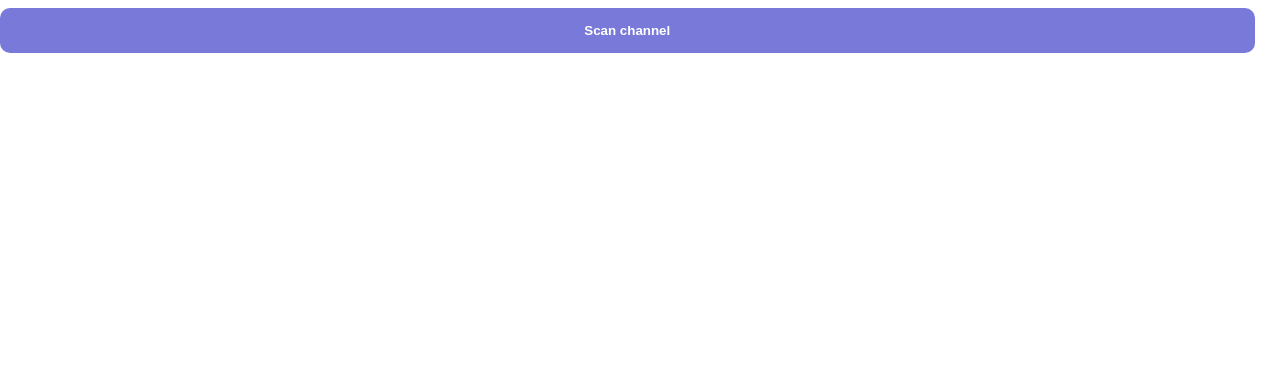
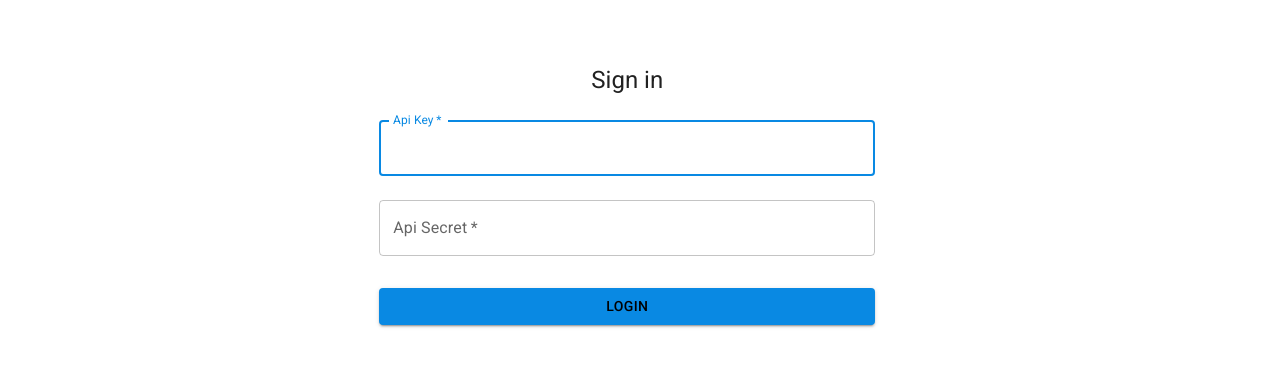
Before and after one commit to shadrix/chrome-extensions, a React (Create React App) app: page / in a window 1280 px wide. Shown: the top 366 px of the page. Built offline with nearby package versions, Linux system fonts and the light colour scheme.

Commit message:
feat: added mobx and MUI

```diff
--- a/package.json
+++ b/package.json
@@ -4,9 +4,14 @@
   "version": "0.1.0",
   "dependencies": {
     "@craco/craco": "7.0.0",
+    "@emotion/react": "^11.10.6",
+    "@emotion/styled": "^11.10.6",
+    "@mui/material": "^5.11.10",
     "@types/node": "16.18.3",
     "@types/react": "18.0.25",
     "@types/react-dom": "18.0.8",
+    "mobx": "^6.8.0",
+    "mobx-react-lite": "^3.4.0",
     "react": "18.2.0",
     "react-dom": "18.2.0",
     "react-scripts": "5.0.1",
--- a/public/index.html
+++ b/public/index.html
@@ -4,6 +4,14 @@
     <meta charset="utf-8" />
     <meta name="viewport" content="width=device-width, initial-scale=1" />
     <meta name="theme-color" content="#000000" />
+    <link
+  rel="stylesheet"
+  href="https://fonts.googleapis.com/css?family=Roboto:300,400,500,700&display=swap"
+/>
+<link
+  rel="stylesheet"
+  href="https://fonts.googleapis.com/icon?family=Material+Icons"
+/>
     <title>CryptoFateev</title>
   </head>
   <body>
--- a/src/components/App/App.css
+++ /dev/null
@@ -1,51 +0,0 @@
-:root {
-  --primary-color: #7979d9;
-  --primary-color-darker: #6a6ac2;
-}
-
-div.App {
-  width: 100%;
-  height: 100%;
-  background-color: white;
-  display: flex;
-  flex-direction: column;
-}
-
-.App .title {
-  text-align: center;
-}
-.App .topic {
-  border-bottom: 2px solid var(--primary-color);
-  width: fit-content;
-  padding-bottom: 5px;
-}
-
-.App h2,
-.App h3,
-.App p {
-  margin: 10px 0;
-}
-
-.App .key {
-  font-weight: bold;
-  color: white;
-  background: var(--primary-color);
-  padding: 3px 8px;
-  margin: 0 5px;
-  border-radius: 10px;
-  font-size: 0.8em;
-}
-
-.App button {
-  padding: 15px;
-  outline: none;
-  border: none;
-  border-radius: 10px;
-  font-weight: bold;
-  background-color: var(--primary-color);
-  color: white;
-  cursor: pointer;
-}
-.App button:hover {
-  background-color: var(--primary-color-darker);
-}
--- a/src/components/App/App.tsx
+++ b/src/components/App/App.tsx
@@ -1,53 +1,48 @@
-import { useEffect, useState } from "react";
+import { CssBaseline, ThemeProvider } from "@mui/material";
+import React, {createContext, useState} from "react";
 import { ParentWindow } from "../../messaging/ParentWindow";
-import "./App.css";
+import { createTheme } from "@mui/material/styles";
+import {IAppStore} from "../../interfaces/appStore";
+import AuthStore from "../../stores/AuthStore";
+import Home from "../../pages/Home";
+import Login from "../../pages/Login";
+import { observer } from "mobx-react-lite";
 
-/*
-  Instantiate a new ParentWindow object.
-  This object will be used to send and receive messages from the parent window.
-*/
-const parentWindow = new ParentWindow();
+
+const store: IAppStore = {
+  'authStore':  new AuthStore(),
+  'parentWindow': new ParentWindow()
+}
+export const AppStoreContext = createContext(store);
 
 function App() {
-  const [message, setMessage] = useState("");
-  useEffect(() => {
-    /*
-      Register a callback function that will be called
-      when a message is received from the parent window.
-    */
-    parentWindow.onMessage((message) => {
-      console.log("Message received from parent window: ", message);
-      /*
-        Handle the message based on its type.
-        Each message type should be handled in a different case.
+  const theme = createTheme({
+    palette: {
+      primary: {
+        light: "#63b8ff",
+        main: "#0989e3",
+        dark: "#005db0",
+        contrastText: "#000",
+      },
+      secondary: {
+        main: "#089b0f",
+        light: "#16df59",
+        dark: "#008609",
+        contrastText: "#000",
+      },
+    },
+  });
 
-        Create new message types in the messaging/messageTypes.ts file.
-      */
-      switch (message.type) {
-        case "CRYPTO_BUTTON_CLICKED":
-          setMessage(message.content.message);
-          break;
-      }
-    });
-  });
+  const [appStore, setAppStore] = useState(store);
+
   return (
-    <div className="App">
-      <button
-        onClick={() => {
-          parentWindow.sendMessage({
-            type: "SCAN_DOM",
-            content: {
-              message: "Hello, parent!",
-            },
-          });
-        }}
-        style={{ margin: "0.5rem 0" }}
-      >
-        Scan channel
-      </button>
-      {message}
-    </div>
+    <ThemeProvider theme={theme}>
+    <AppStoreContext.Provider value={appStore}>
+    <CssBaseline />
+      {!!appStore.authStore.token ? <Home/> : <Login/>}
+    </AppStoreContext.Provider>
+    </ThemeProvider>
   );
 }
 
-export default App;
+export default  observer(App);
--- /dev/null
+++ b/src/interfaces/appStore.ts
@@ -0,0 +1,7 @@
+import { ParentWindow } from "../messaging/ParentWindow";
+import AuthStore from "../stores/AuthStore";
+
+export interface IAppStore {
+    'authStore': AuthStore
+    'parentWindow': ParentWindow
+}
--- /dev/null
+++ b/src/pages/Home/Home.tsx
@@ -0,0 +1,38 @@
+import {ReactElement, FC, useState, useEffect, useContext} from "react";
+import {Button, Container} from '@mui/material'
+import { AppStoreContext } from "../../components/App/App";
+
+
+const Home: FC<any> = (): ReactElement => {
+    const appStore = useContext(AppStoreContext);
+    const parentWindow = appStore.parentWindow;
+
+    const [message, setMessage] = useState("");
+
+    useEffect(() => {
+        parentWindow.onMessage((message) => {
+
+        switch (message.type) {
+            case "CRYPTO_BUTTON_CLICKED":
+            setMessage(message.content.message);
+            break;
+        }
+        });
+    });
+
+    return (
+        <Container>
+            <Button variant="contained" onClick={() => {
+                    parentWindow.sendMessage({
+                        type: "SCAN_DOM",
+                        content: {
+                        message: "Hello, parent!",
+                        },
+                    });
+                    }} >Scan channel</Button>
+                {message}
+        </Container>
+    );
+};
+
+export default Home;
--- /dev/null
+++ b/src/pages/Home/index.ts
@@ -0,0 +1 @@
+export { default } from './Home'
--- /dev/null
+++ b/src/pages/Login/Login.tsx
@@ -0,0 +1,72 @@
+import { useContext } from "react";
+import { Box, Button, CircularProgress, TextField, Typography } from "@mui/material";
+import { AppStoreContext } from "../../components/App/App";
+import LoginStore from "./LoginStore";
+import {observer} from "mobx-react-lite";
+
+const Login = () => {
+  const appStore = useContext(AppStoreContext);
+  const store = new LoginStore(appStore.authStore);
+
+  return (
+      <Box
+          sx={{
+              marginTop: 8,
+              display: 'flex',
+              flexDirection: 'column',
+              alignItems: 'center',
+          }}
+      >
+          <Typography component="h1" variant="h5">
+              Sign in
+          </Typography>
+          <Box component="form"
+               onSubmit={async (event) =>
+               {
+                   event.preventDefault()
+                   await store.login()
+               }}
+               noValidate sx={{ mt: 1 }}>
+              <TextField
+                  margin="normal"
+                  required
+                  fullWidth
+                  id="apiKey"
+                  label="Api Key"
+                  name="apiKey"
+                  autoComplete="apiKey"
+                  onChange={(event) => store.changeApiKey(event.target.value)}
+                  autoFocus
+              />
+              <TextField
+                  margin="normal"
+                  required
+                  fullWidth
+                  name="apiSecret"
+                  label="Api Secret"
+                  type="password"
+                  id="apiSecret"
+                  onChange={(event) => store.changeApiSecret(event.target.value)}
+                  autoComplete="current-password"
+              />
+              {!!store.error && (
+                  <p style={{ color: 'red', fontSize: 14 }}>{store.error}</p>
+              )}
+              <Button
+                  type="submit"
+                  fullWidth
+                  variant="contained"
+                  sx={{ mt: 3, mb: 2 }}
+              >
+                  {store.isLoading ? (
+                      <CircularProgress />
+                  ) : (
+                      'Login'
+                  )}
+              </Button>
+          </Box>
+      </Box>
+  )
+}
+
+export default observer(Login)
--- /dev/null
+++ b/src/pages/Login/LoginStore.ts
@@ -0,0 +1,47 @@
+import { makeAutoObservable } from "mobx";
+import AuthStore from "../../stores/AuthStore";
+
+
+class LoginStore {
+
+    private authStore: AuthStore;
+
+    apiKey = '';
+    apiSecret = '';
+    error = '';
+    isLoading = false;
+
+    constructor(authStore: AuthStore) {
+        this.authStore = authStore;
+        makeAutoObservable(this);
+    }
+
+    changeApiKey(apiKey: string) {
+        this.apiKey = apiKey;
+        if (!!this.error) {
+            this.error = '';
+        }
+    }
+
+    changeApiSecret(apiSecret: string) {
+        this.apiSecret = apiSecret;
+        if (!!this.error) {
+            this.error = '';
+        }
+    }
+
+    async login() {
+        try {
+            this.isLoading = true;
+            await this.authStore.login(this.apiKey, this.apiSecret);
+        }
+        catch (e) {
+            if (e instanceof Error) {
+                this.error = e.message;
+            }
+        }
+        this.isLoading = false;
+    }
+}
+
+export default LoginStore;
--- /dev/null
+++ b/src/pages/Login/index.ts
@@ -0,0 +1 @@
+export { default } from './Login'
--- /dev/null
+++ b/src/stores/AuthStore.ts
@@ -0,0 +1,15 @@
+import { makeAutoObservable} from "mobx";
+
+class AuthStore {
+    token = "";
+
+    constructor() {
+        makeAutoObservable(this);
+    }
+
+    async login(apiKey: string, apiSecret: string) {
+        this.token = "token";
+    }
+}
+
+export default AuthStore;
```
Also changed, not shown: src/components/README.md (deleted).
